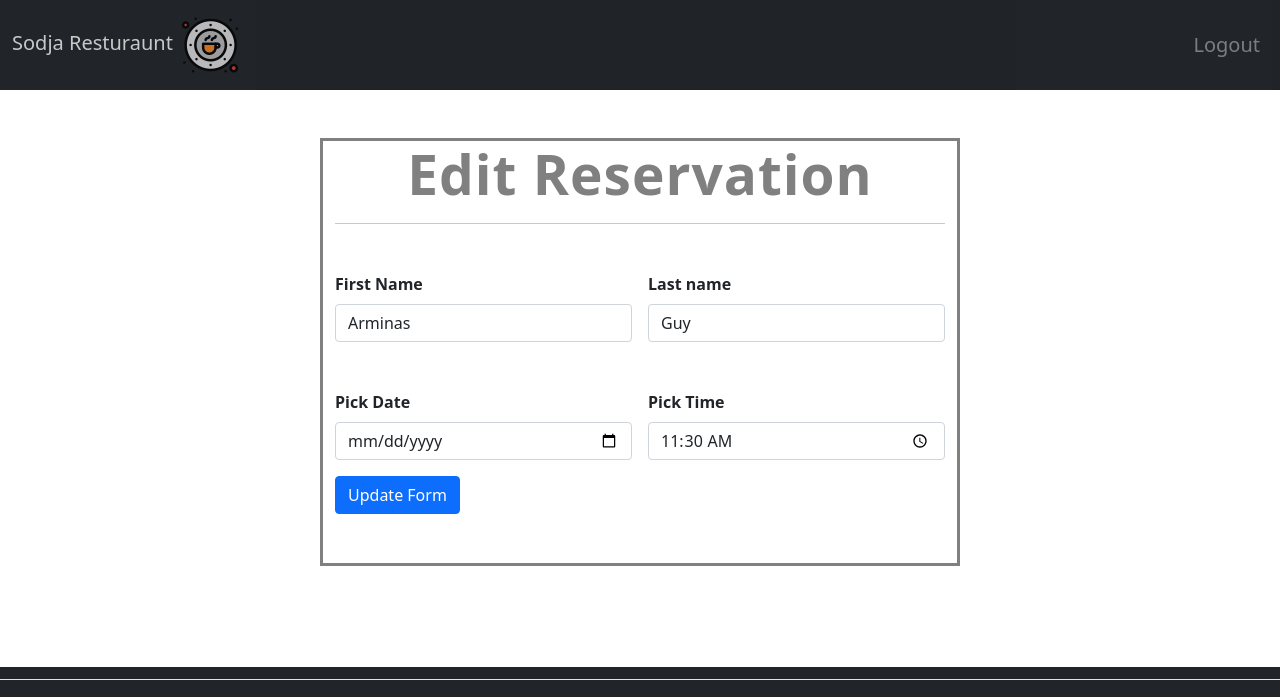
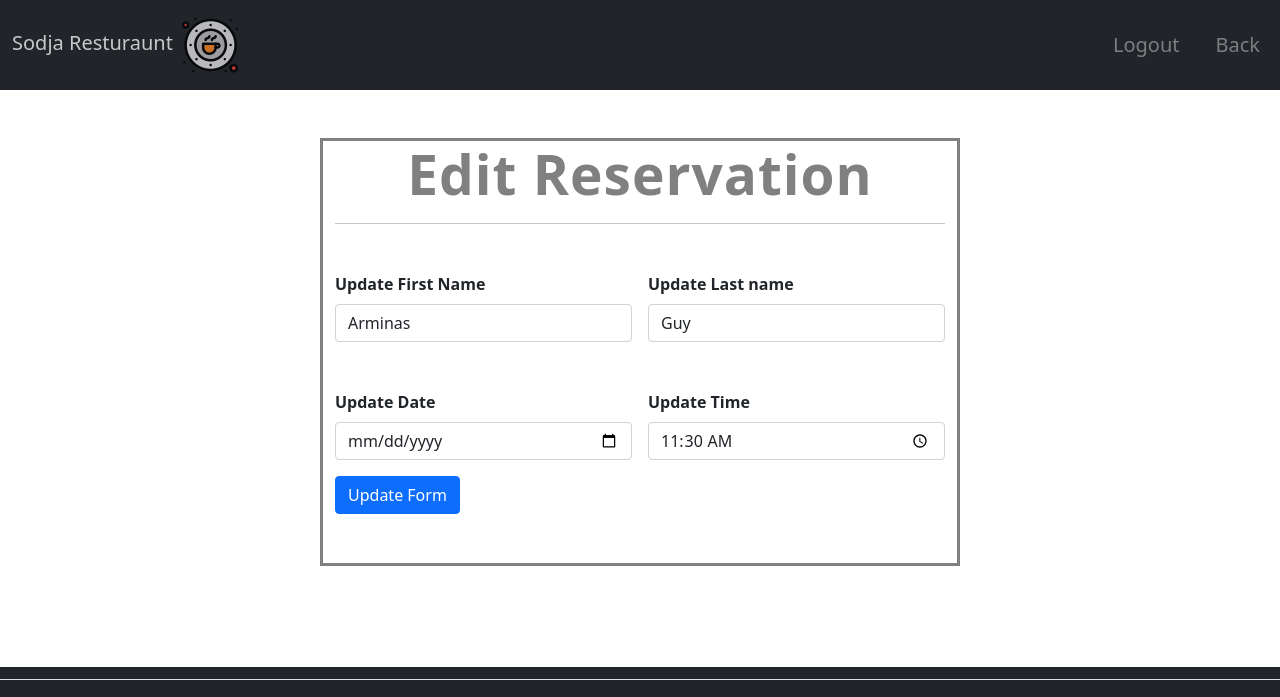
Before and after one commit to Arminas19/project4, a Django app: page /edit-booking/288 in a window 1280 px wide. Shown: the top 697 px of the page. Run offline with Django 3.2, Linux system fonts and the light colour scheme; data comes from the database, SQL or seed files in the repository; some libraries are stand-ins or nearby versions.

Commit message:
added changes to my template

```diff
--- a/bookings/views.py
+++ b/bookings/views.py
@@ -99,8 +99,10 @@ def edit_bookings(request, booking_id):
     """ This view edit's the booking selected by the user."""
     errorMessage = None
     if request == 'POST':
+        print('POST')
         booking = newBooking.objects.get(id=booking_id)
-        form = BookTableForm(instance=booking)
+        form = BookTableForm(request.POST)
+        print('validating form')
         if form.is_valid():
             print('saving form')
             form.save()
--- a/templates/edit-booking.html
+++ b/templates/edit-booking.html
@@ -31,7 +31,7 @@
     <!-- This is my main nav bar, it has a logout link and it has a Book-Tables link that is active once the user enters this page. -->
     <nav class="navbar navbar-expand-lg navbar-dark bg-dark opacity-75">
         <div class="container-fluid">
-            <a class="navbar-brand mb-0 h1" href="./logged-in.html">Sodja Resturaunt
+            <a class="navbar-brand mb-0 h1" href="/logged-in.html">Sodja Resturaunt
                 <img src="{% static 'assets/icon.png' %}" alt="icon" width="64" height="64">
             </a>
             <button class="navbar-toggler" type="button" data-bs-toggle="collapse" data-bs-target="#navbarScroll"
@@ -43,6 +43,10 @@
                     <li class="nav-item nav-item-header">
                         <a class="nav-link nav-link-header" aria-current="page"
                             href="{% url 'account_logout' %}">Logout</a>
+                    </li>
+                    <li class="nav-item nav-item-header">
+                        <a class="nav-link nav-link-header" aria-current="page"
+                            href="/logged-in.html">Back</a>
                     </li>
                 </ul>
             </div>
@@ -60,12 +64,12 @@
 
             <form class="row g-3" method="POST">
                 <div class="col-md-6">
-                    <label for="inputEmail4" class="form-label" style="font-weight: bold;">First Name</label>
+                    <label for="inputEmail4" class="form-label" style="font-weight: bold;">Update First Name</label>
                     {{ form.first_name }}
                     {% csrf_token %}
                 </div>
                 <div class="col-md-6">
-                    <label for="inputPassword4" class="form-label" style="font-weight: bold;">Last name</label>
+                    <label for="inputPassword4" class="form-label" style="font-weight: bold;"> Update Last name</label>
 
                     {{ form.last_name }}
                     {% csrf_token %}
@@ -78,13 +82,13 @@
                     {% endif %}
 
                 <div class="col-md-6 mt-5">
-                    <label for="inputCity" class="form-label" style="font-weight: bold;">Pick Date</label>
+                    <label for="inputCity" class="form-label" style="font-weight: bold;">Update Date</label>
 
                     {{ form.pick_date }}
                     {% csrf_token %}
                 </div>
                 <div class="col-md-6 mt-5">
-                    <label for="inputCity" class="form-label" style="font-weight: bold;">Pick Time</label>
+                    <label for="inputCity" class="form-label" style="font-weight: bold;">Update Time</label>
 
                     {{ form.pick_time }}
                     {% csrf_token %}
```
